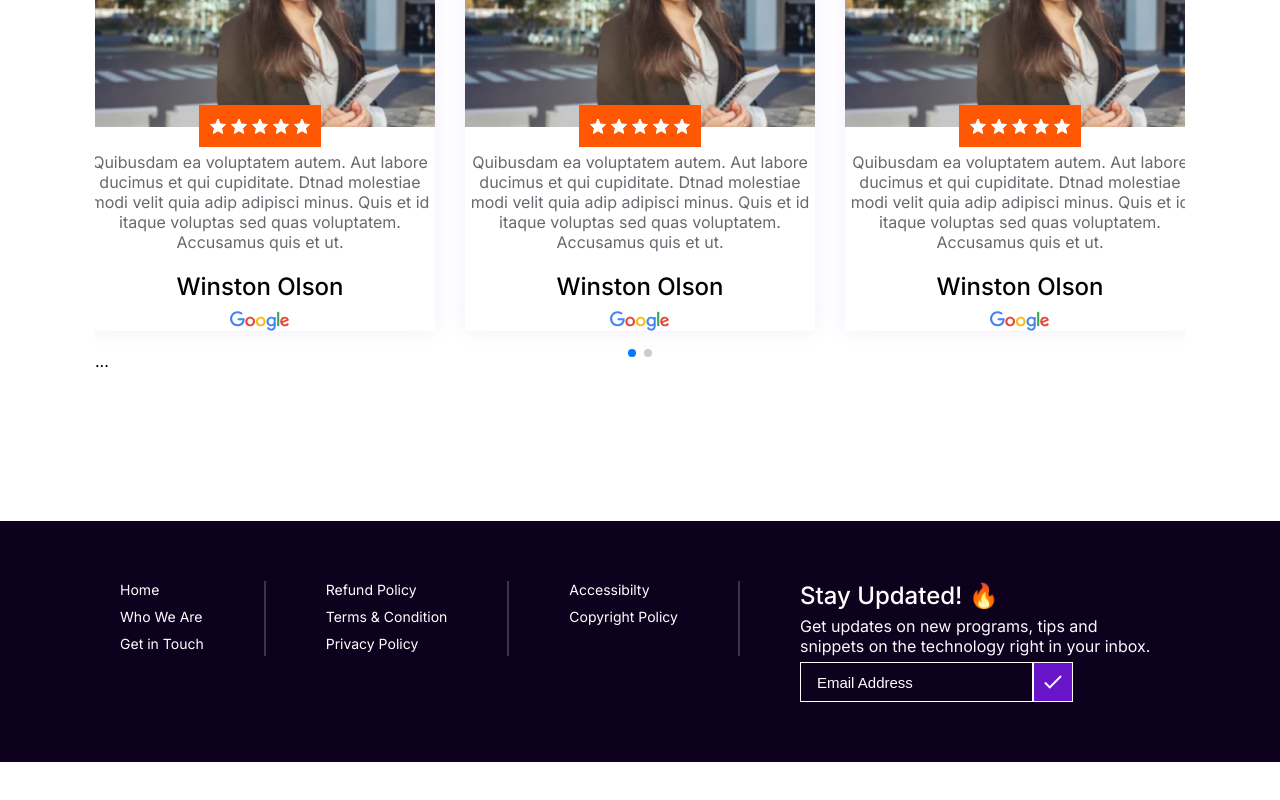
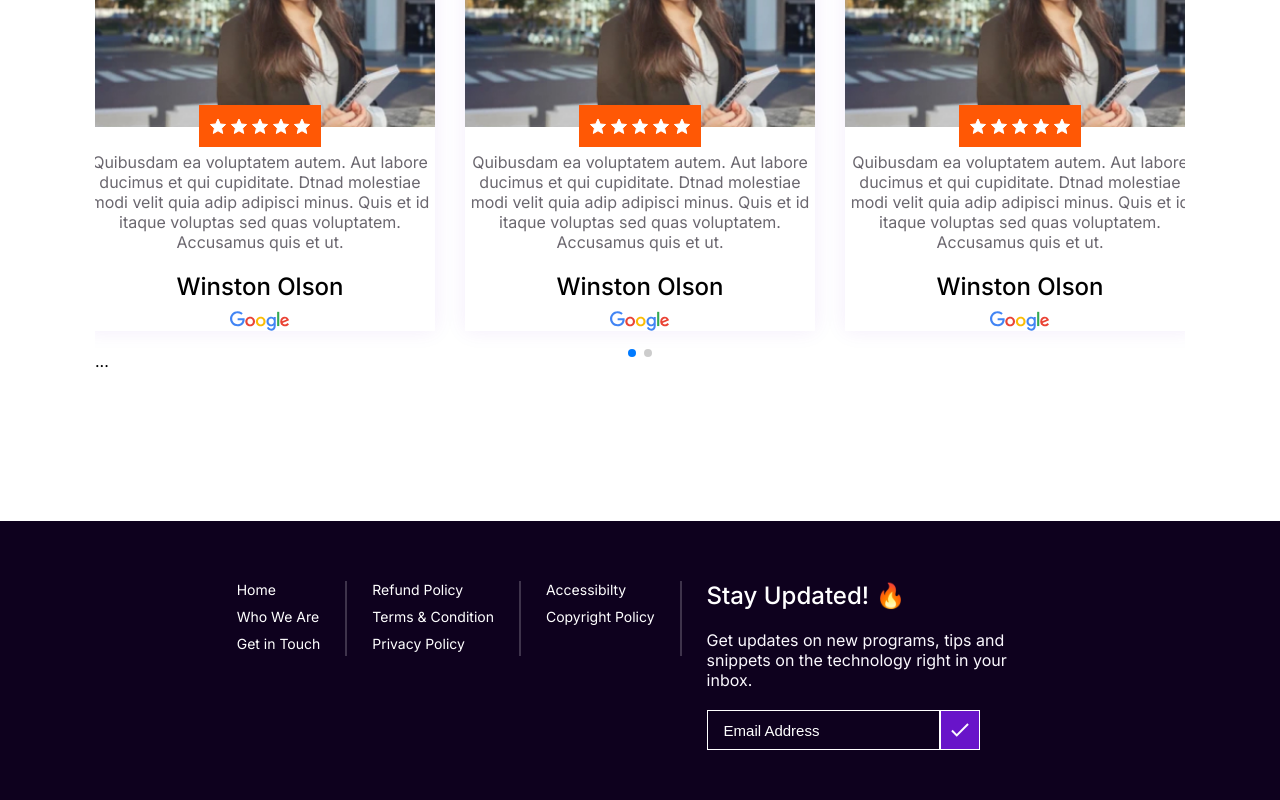
Before and after one commit to Josphine-Swetha23/ssbootcamp, a Next.js app: page / in a window 1280 px wide. Shown: the part 3483-4283 px from the top of the page. Before the commit the page ends 4245 px from the top, so only its background shows below. Built offline with nearby package versions, Linux system fonts and the light colour scheme; no server answers.

Commit message:
footer adjusted

```diff
--- a/components/footer/footer.module.css
+++ b/components/footer/footer.module.css
@@ -9,12 +9,12 @@
 }
 .footerwrappers {
   display: flex;
-  gap: 60px;
+  gap: 25px;
   justify-content: center;
 }
 .footerwrapper {
   display: flex;
-  gap: 60px;
+  gap: 25px;
 }
 .footerlinks {
   display: flex;
@@ -44,7 +44,7 @@
   justify-content: space-between;
 
   width: 30%;
-  gap: 6px;
+  gap: 20px;
 }
 .footertxt1 {
   font-family: Inter;
```
